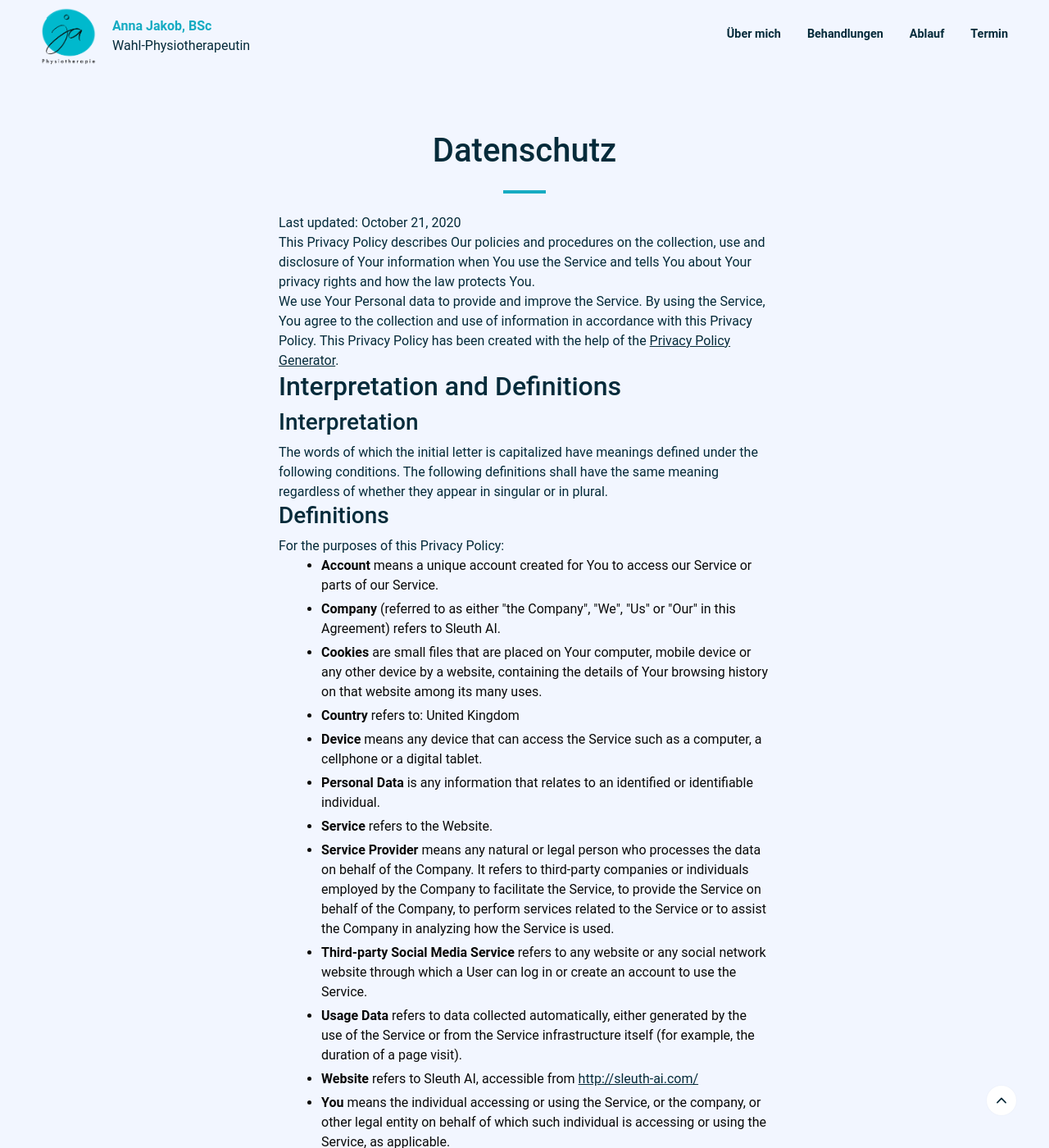
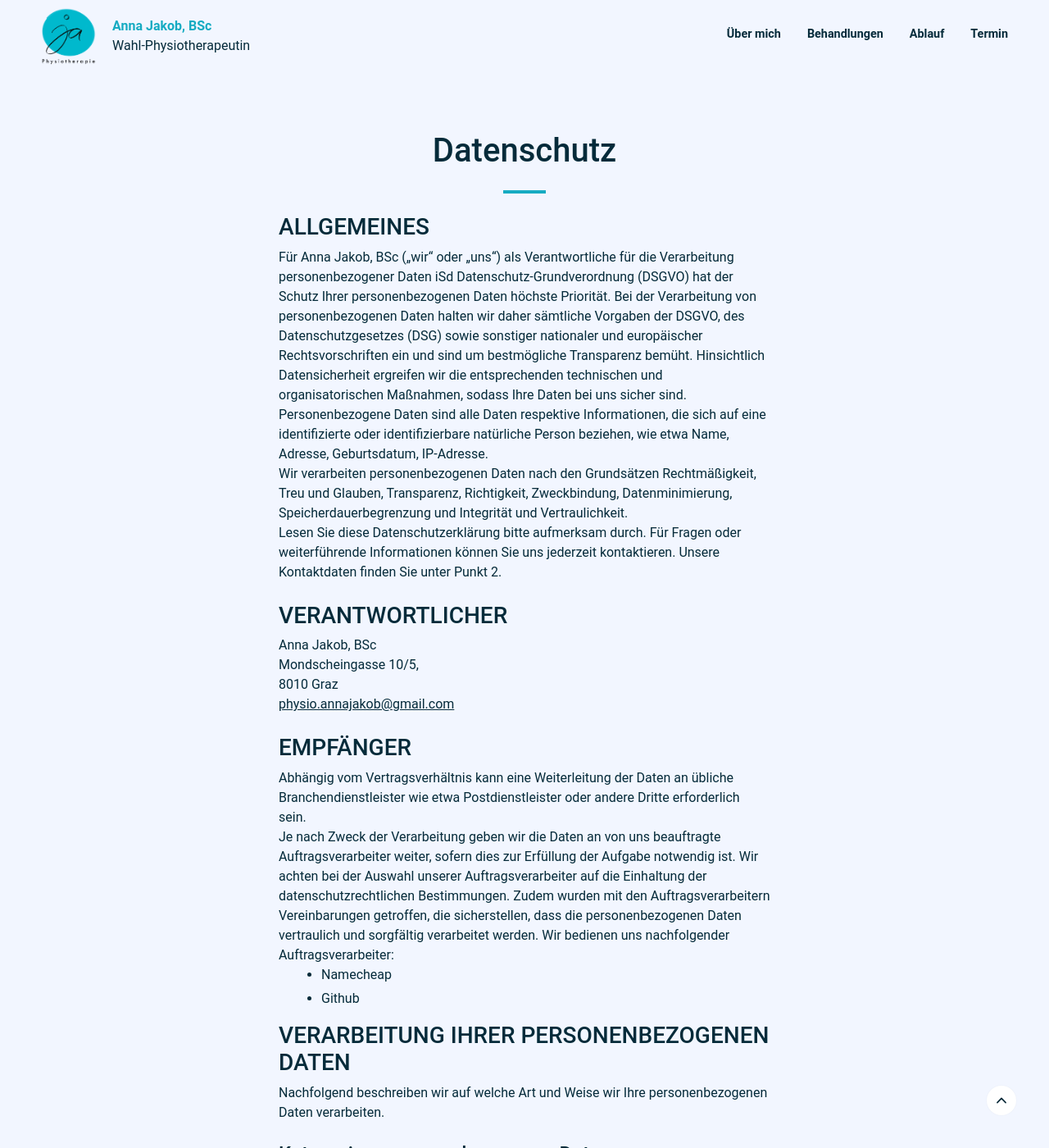
Before and after one commit to paulzwoelfer/annajakob-physio.github.io, a Jekyll site: the page built from privacy_policy.md, in a window 1280 px wide and 1400 px high. Shown: the whole window at 82% size. Built offline with Jekyll 4.4.1, drawn with Linux system fonts in a browser that asks for light colours; some of the changed text lies outside the part shown.

Commit message:
add datenschutz

```diff
--- a/_config.yml
+++ b/_config.yml
@@ -19,6 +19,8 @@ instagram_url: https://instagram.com/physio_anna_jakob
 email: physio.annajakob@gmail.com
 phone: +43 676 7988622
 UID:
+adresse: Mondscheingasse 10/5
+city: 8010 Graz
 
 # build settings
 markdown: kramdown
--- a/_sass/physio/_header.scss
+++ b/_sass/physio/_header.scss
@@ -42,6 +42,8 @@ header {
 
                 img {
                     max-width: 100%;
+                    border-radius: 16px;
+                    box-shadow: none;
                 }
             }
 
@@ -67,6 +69,8 @@ header {
 
                     img {
                         max-height: 400px;
+                        border-radius: 60px;
+                        box-shadow: 0 100px 80px #1495a712, 0 41.7776px 33.4221px #1495a70d, 0 22.3363px 17.869px #1495a70b, 0 12.5216px 10.0172px #1495a709, 0 6.6501px 5.32008px #1495a707, 0 2.76726px 2.21381px #1495a705;
                     }
                 }
             }
--- a/privacy_policy.md
+++ b/privacy_policy.md
@@ -5,96 +5,153 @@ permalink: datenschutz
 ---
 
 <div class="inner no-p-margin policy text-page">
-    <p>Last updated: October 21, 2020</p>
-    <p>This Privacy Policy describes Our policies and procedures on the collection, use and disclosure of Your information when You use the Service and tells You about Your privacy rights and how the law protects You.</p>
-    <p>We use Your Personal data to provide and improve the Service. By using the Service, You agree to the collection and use of information in accordance with this Privacy Policy. This Privacy Policy has been created with the help of the <a href="https://www.termsfeed.com/privacy-policy-generator/" target="_blank">Privacy Policy Generator</a>.</p>
-    <h2>Interpretation and Definitions</h2>
-    <h3>Interpretation</h3>
-    <p>The words of which the initial letter is capitalized have meanings defined under the following conditions. The following definitions shall have the same meaning regardless of whether they appear in singular or in plural.</p>
-    <h3>Definitions</h3>
-    <p>For the purposes of this Privacy Policy:</p>
-    <ul class="ul-dark">
-    <li>
-    <p><strong>Account</strong> means a unique account created for You to access our Service or parts of our Service.</p>
-    </li>
-    <li>
-    <p><strong>Company</strong> (referred to as either &quot;the Company&quot;, &quot;We&quot;, &quot;Us&quot; or &quot;Our&quot; in this Agreement) refers to Sleuth AI.</p>
-    </li>
-    <li>
-    <p><strong>Cookies</strong> are small files that are placed on Your computer, mobile device or any other device by a website, containing the details of Your browsing history on that website among its many uses.</p>
-    </li>
-    <li>
-    <p><strong>Country</strong> refers to:  United Kingdom</p>
-    </li>
-    <li>
-    <p><strong>Device</strong> means any device that can access the Service such as a computer, a cellphone or a digital tablet.</p>
-    </li>
-    <li>
-    <p><strong>Personal Data</strong> is any information that relates to an identified or identifiable individual.</p>
-    </li>
-    <li>
-    <p><strong>Service</strong> refers to the Website.</p>
-    </li>
-    <li>
-    <p><strong>Service Provider</strong> means any natural or legal person who processes the data on behalf of the Company. It refers to third-party companies or individuals employed by the Company to facilitate the Service, to provide the Service on behalf of the Company, to perform services related to the Service or to assist the Company in analyzing how the Service is used.</p>
-    </li>
-    <li>
-    <p><strong>Third-party Social Media Service</strong> refers to any website or any social network website through which a User can log in or create an account to use the Service.</p>
-    </li>
-    <li>
-    <p><strong>Usage Data</strong> refers to data collected automatically, either generated by the use of the Service or from the Service infrastructure itself (for example, the duration of a page visit).</p>
-    </li>
-    <li>
-    <p><strong>Website</strong> refers to Sleuth AI, accessible from <a href="http://sleuth-ai.com/" rel="external nofollow noopener" target="_blank">http://sleuth-ai.com/</a></p>
-    </li>
-    <li>
-    <p><strong>You</strong> means the individual accessing or using the Service, or the company, or other legal entity on behalf of which such individual is accessing or using the Service, as applicable.</p>
-    </li>
+    <h3>ALLGEMEINES</h3>
+    <p>
+        Für Anna Jakob, BSc („wir“ oder „uns“) als Verantwortliche für die Verarbeitung personenbezogener Daten iSd Datenschutz-Grundverordnung (DSGVO) hat der Schutz Ihrer personenbezogenen Daten höchste Priorität. Bei der Verarbeitung von
+        personenbezogenen Daten halten wir daher sämtliche Vorgaben der DSGVO, des Datenschutzgesetzes (DSG) sowie sonstiger nationaler und europäischer Rechtsvorschriften ein und sind um bestmögliche Transparenz bemüht. Hinsichtlich
+        Datensicherheit ergreifen wir die entsprechenden technischen und organisatorischen Maßnahmen, sodass Ihre Daten bei uns sicher sind.
+    </p>
+    <p>Personenbezogene Daten sind alle Daten respektive Informationen, die sich auf eine identifizierte oder identifizierbare natürliche Person beziehen, wie etwa Name, Adresse, Geburtsdatum, IP-Adresse.</p>
+    <p>Wir verarbeiten personenbezogenen Daten nach den Grundsätzen Rechtmäßigkeit, Treu und Glauben, Transparenz, Richtigkeit, Zweckbindung, Datenminimierung, Speicherdauerbegrenzung und Integrität und Vertraulichkeit.</p>
+    <p>Lesen Sie diese Datenschutzerklärung bitte aufmerksam durch. Für Fragen oder weiterführende Informationen können Sie uns jederzeit kontaktieren. Unsere Kontaktdaten finden Sie unter Punkt 2.</p>
+    <br/>
+    <div>
+        <h3>VERANTWORTLICHER</h3>
+        <div>Anna Jakob, BSc</div>
+        <div>{{ site.adresse }}, <br/>{{ site.city }}</div>
+        <a href="mailto:{{ site.email }}">{{ site.email }}</a>
+    </div>
+    <br/>
+    <h3>EMPFÄNGER</h3>
+    <p>Abhängig vom Vertragsverhältnis kann eine Weiterleitung der Daten an übliche Branchendienstleister wie etwa Postdienstleister oder andere Dritte erforderlich sein.</p>
+    <p>
+        Je nach Zweck der Verarbeitung geben wir die Daten an von uns beauftragte Auftragsverarbeiter weiter, sofern dies zur Erfüllung der Aufgabe notwendig ist. Wir achten bei der Auswahl unserer Auftragsverarbeiter auf die Einhaltung der
+        datenschutzrechtlichen Bestimmungen. Zudem wurden mit den Auftragsverarbeitern Vereinbarungen getroffen, die sicherstellen, dass die personenbezogenen Daten vertraulich und sorgfältig verarbeitet werden. Wir bedienen uns
+        nachfolgender Auftragsverarbeiter:
+    </p>
+    <ul>
+        <li>Namecheap</li>
+        <li>Github</li>
     </ul>
-    <h2>Collecting and Using Your Personal Data</h2>
-    <h3>Types of Data Collected</h3>
-    <h3>Personal Data</h3>
-    <p>While using Our Service, We may ask You to provide Us with certain personally identifiable information that can be used to contact or identify You. Personally identifiable information may include, but is not limited to:</p>
-    <ul class="ul-dark">
-    <li>
-    <p>Email address</p>
-    </li>
-    <li>
-    <p>First name and last name</p>
-    </li>
+    <h3>VERARBEITUNG IHRER PERSONENBEZOGENEN DATEN</h3>
+    <p>Nachfolgend beschreiben wir auf welche Art und Weise wir Ihre personenbezogenen Daten verarbeiten.</p>
+    <div>
+        <br/>
+        <h4>Kategorien personenbezogener Daten</h4>
+        <div>Folgende Kategorien personenbezogener Daten können – je nach Vertrag bzw. je nach Zweck – Gegenstand der Verarbeitung sein:</div>
+        <div>
+            <ul>
+                <li>Personalien: Name/Firma/sonstige geschäftsmäßige Bezeichnung, Anschrift, Kontaktdaten (Tel., E-Mail-Adresse, Fax), Geburtsdatum, etc.</li>
+                <li>Log Files: IP-Adresse; Betriebssystem, Referrer URL, Einstiegs- und Ausstiegsseite, Browser Typ, Browser Version, Land, Datum und Uhrzeit der Serveranfrage, etc.</li>
+            </ul>
+            <div>
+                <h4>Gäste unserer Webseite</h4>
+                <div>Besuchen Sie unsere Webseite werden wir personenbezogene Daten von Ihnen verarbeiten.</div>
+                <div>
+                    <ol>
+                        <li><b>Verarbeitung Personenbezoger Daten:</b>&nbsp;Log Files</li>
+                        <li>
+                            <b>Zweck der Datenverarbeitung:&nbsp;</b>Wir verarbeiten Ihre personenbezogenen Daten, um eine stabile Websitenbenutzung sicherzustellen, Probleme zu erkennen, zu analysiern und zu beheben sowie Angriffe auf
+                            unsere Website zu verhindern, um sohin unserere Webseite ordnungsgemäß, stabil und sicher betreiben zu können und unseren Webauftritt verbessern und weiterentwickeln zu können.
+                        </li>
+                        <li>
+                            <b>Rechtsgrundlage der Datenverarbeitung:&nbsp;</b>Die Datenverarbeitung basiert auf unserem berechtigten Interesse Art 6 Abs 1 lit f DSGVO. Wir haben ein berechtigtes Interesse daran, dass unsere Webseite
+                            ordnungsgemäß und sicher betrieben werden kann. Einerseits wollen wir damit unsere Webseitenbesucher schützen und andererseits unsere Webseiteninhalte entsprechend an unsere Webseitenbesucher transportieren. Um
+                            diese Ziele umzusetzen bedienen wir uns externer Dienstleister.
+                        </li>
+                        <li><b>Löschfristen:&nbsp;</b>Die Daten werden nach 3 Monaten automatisch gelöscht</li>
+                    </ol>
+                </div>
+                <div>Bitte besuchen Sie unsere Webseite nicht, wenn Sie nicht wollen, dass wir Ihre Daten verarbeiten.</div>
+            </div>
+        </div>
+      	<br/>
+        <h4>Kontaktaufnahme</h4>
+        <div>Wenn Sie per E-Mail oder mittels Kontaktformular mit uns Kontakt aufnehmen, werden verarbeiten wir Ihre Daten wie folgt:</div>
+        <div>
+            <ol>
+                <li><b>Verarbeitung Personenbezoger Daten:</b>&nbsp;Personalien bzw. die uns bekannt gegebenen Daten</li>
+                <li>
+                    <b>Zweck der Datenverarbeitung:</b>&nbsp;Wenn Sie per E-Mail oder mittels Kontaktformular mit uns Kontakt aufnehmen, werden die uns von Ihnen bekanntgegebenen Daten zwecks Bearbeitung Ihrer Anfrage und für den Fall von
+                    Anschlussfragen bei uns gespeichert.
+                </li>
+                <li>
+                    <b>Rechtsgrundlage der Datenverarbeitung:</b>&nbsp;Die Rechtmäßigkeit der Datenverarbeitung beruht auf Ihrer Einwilligung Art 6 Abs 1 lit a DSGVO. Wenn Sie mit uns in eine Vertragsbeziehung treten (wollen), verarbeiten
+                    wir Ihre personenbezogenen Daten gemäß Art 6 Abs 1 lit b DSGVO; das heißt, dass die Verarbeitung der Daten aufgrund Ihrer Anfrage zur Durchführung vorvertraglicher Maßnahmen erforderlich ist.
+                </li>
+                <li><b>Empfänger: </b>Ihre Daten werden an den Verantwortlichen übermittelt.</li>
+                <li>
+                    <b>Löschfristen:</b>&nbsp;Wir speichern die erhobenen Daten solange, bis wir Ihre Anfrage endgültig erledigen konnten bzw. wie es zur Erfüllungs des Zwecks der Datenverarbeitung erforderlich ist. Darüber hinaus speichern
+                    wir Ihre Daten, wenn wir etwa mit Ihnen in ein Vertragsverhältnis treten oder ein solches anbahnen. In diesem Fall erfolgt die Datenverarbeitung gemäß Punkt “Lieferanten, Geschäftspartner und Kunden”.
+                </li>
+            </ol>
+        </div>
+        <div>Wenn Sie nicht wollen, dass wir Ihre Daten verarbeiten, können wir Ihre Anfrage nicht bearbeiten.</div>
+		<br/>
+        <div>
+            <h4>Lieferanten, Geschäftspartner und Kunden</h4>
+            <p>Wir verarbeiten Ihre Daten, sofern Sie unser (zukünftiger) Lieferant, Geschäftspartner oder Kunde sind, wie folgt:</p>
+            <ol>
+                <li><b>Verarbeitung Personenbezoger Daten:</b>&nbsp;Personalien bzw. Daten hinsichtlich (i) der Lieferung von Waren, (ii) Erbringung von Dienstleistungen und/oder (iii) sonstiger Verträge.</li>
+                <li>
+                    <b>Zweck der Datenverarbeitung:</b>&nbsp;Die Daten werden verarbeitet, um (i) den jeweiligen Vertrag mit Ihnen abwickeln bzw. erfüllen zu können bzw. unsere Ansprüche aus oder iZm dem jeweiligen Vertrag geltend machen zu
+                    können, (ii) neue Verträge abschließen zu können und/oder (iii) bestehende Verträge aufrechterhalten zu können.<br />
+                    Darüber hinaus verarbeiten wir Ihre Daten im Rahmen der Geschäftsführung des Unternehmens (z.B. Rechnungswesen, Controlling).&nbsp;
+                </li>
+                <li>
+                    <b>Rechtsgrundlage der Datenverarbeitung:</b>&nbsp;Die Rechtmäßigkeit der Datenverarbeitung beruht auf Art 6 Abs 1 lit b DSGVO; das heißt, dass die Verarbeitung der Daten zur Vertragserfüllung, Vertragsanbahnung und/oder
+                    Aufrechterhaltung des Vertrags erfolgt. Weiters sind wir auch aufgrund der geltenden Gesetze verpflichtet (Art 6 Abs 1 lit c DSGVO) Ihre Daten zu verarbeiten (zB Geldwäscheverdachtsmeldung). <br />
+                    Weiters haben wir ein berechtigtes Interesse an der Datenverarbeitung (Art 6 Abs 1 lit f DSGVO), um eine ordnungsgemäße und effiziente Geschäftsführung durchzuführen und diverse Prozess- und der
+                    Geschäftsführungsoptimierung vorzunehmen.&nbsp;
+                </li>
+                <li><b>Empfänger:</b>&nbsp;Ihre Daten werden an den Verantwortlichen übermittelt.</li>
+                <li><b>Löschfristen:</b>&nbsp;Wir speichern Ihre Daten jedenfalls solange, wie es zur Erfüllung des Vertrags bzw. des Zwecks der Datenverarbeitung erforderlich ist.&nbsp;</li>
+            </ol>
+            <p>Wenn Sie nicht wollen, dass wir Ihre Daten verarbeiten, können wir den Vertrag mir Ihnen eventeulle nicht abwickeln oder mit Ihnen keine neuen Verträge abschließen oder die bestehenden Verträge nicht aufrechterhalten.</p>
+            <br/>
+            <div>
+                <h5>Facebook</h5>
+                <div>
+                    <ol>
+                        <li><b>Name and Kontaktinformation:</b>&nbsp;Meta Plaftorms Ireland Ltd, 4 Grand Canal Square, Grand Canal Harbour, Dublin 2, Irland</li>
+                        <li><b>Weitere Informationen:</b>&nbsp;<a href="https://www.facebook.com/about/privacy/update" target="_blank">Privacy Policy</a></li>
+                        <li>
+                            <b>Information zur gemeinsamen Verantwortlichkeit:</b><br />
+                            https://www.facebook.com/legal/terms/page_controller_addendum<br />
+                            https://www.facebook.com/legal/controller_addendum
+                        </li>
+                    </ol>
+                </div>
+            </div>
+        </div>
+    </div>
+  	<br/>
+    <h3>VERTRAULICHKEIT</h3>
+    <p>Sämtliche Mitarbeiter von uns wurden der Verschwiegenheit über die ihnen im Rahmen ihrer Tätigkeit anvertrauten oder bekannt gewordenen Informationen unterworfen.</p>
+    <br/>
+  	<h3>DATENSICHERHEIT</h3>
+    <p>
+        Datensicherheit ist uns ein großes Anliegen. Wir haben alle erforderlichen technischen und organisatorischen Maßnahmen getroffen, um die Sicherheit der Datenverarbeitung zu gewährleisten und die personenbezogenen Daten so zu
+        verarbeiten, dass sie vor Zugriffen durch unbefugte Dritte geschützt sind. Die IT-Infrastruktur von uns entsprechen den gängigen Sicherheitsanforderungen und wird regelmäßig überprüft.
+    </p>
+    <br/>
+    <h3>WAHRUNG DER BETROFFENENRECHTE / KONTAKT</h3>
+    <p>Ihnen stehen grundsätzlich folgende Rechte zu:</p>
+    <ul>
+        <li>Auskunft Art 15 DSGVO</li>
+        <li>Berichtigung Art 16 DSGVO</li>
+        <li>Löschung Art 17 DSGVO</li>
+        <li>Einschränkung Art 18 DSGVO</li>
+        <li>Datenübertragbarkeit Art 20 DSGVO und</li>
+        <li>Widerspruch Art 21 DSGVO</li>
     </ul>
-    <h3>Retention of Your Personal Data</h3>
-    <p>The Company will retain Your Personal Data only for as long as is necessary for the purposes set out in this Privacy Policy. We will retain and use Your Personal Data to the extent necessary to comply with our legal obligations (for example, if we are required to retain your data to comply with applicable laws), resolve disputes, and enforce our legal agreements and policies.</p>
-    <p>The Company will also retain Usage Data for internal analysis purposes. Usage Data is generally retained for a shorter period of time, except when this data is used to strengthen the security or to improve the functionality of Our Service, or We are legally obligated to retain this data for longer time periods.</p>
-    <h3>Transfer of Your Personal Data</h3>
-    <p>Your information, including Personal Data, is processed at the Company's operating offices and in any other places where the parties involved in the processing are located. It means that this information may be transferred to — and maintained on — computers located outside of Your state, province, country or other governmental jurisdiction where the data protection laws may differ than those from Your jurisdiction.</p>
-    <p>Your consent to this Privacy Policy followed by Your submission of such information represents Your agreement to that transfer.</p>
-    <p>The Company will take all steps reasonably necessary to ensure that Your data is treated securely and in accordance with this Privacy Policy and no transfer of Your Personal Data will take place to an organization or a country unless there are adequate controls in place including the security of Your data and other personal information.</p>
-    <h3>Disclosure of Your Personal Data</h3>
-    <h3>Business Transactions</h3>
-    <p>If the Company is involved in a merger, acquisition or asset sale, Your Personal Data may be transferred. We will provide notice before Your Personal Data is transferred and becomes subject to a different Privacy Policy.</p>
-    <h3>Law enforcement</h3>
-    <p>Under certain circumstances, the Company may be required to disclose Your Personal Data if required to do so by law or in response to valid requests by public authorities (e.g. a court or a government agency).</p>
-    <h3>Other legal requirements</h3>
-    <p>The Company may disclose Your Personal Data in the good faith belief that such action is necessary to:</p>
-    <ul class="ul-dark">
-    <li>Comply with a legal obligation</li>
-    <li>Protect and defend the rights or property of the Company</li>
-    <li>Prevent or investigate possible wrongdoing in connection with the Service</li>
-    <li>Protect the personal safety of Users of the Service or the public</li>
-    <li>Protect against legal liability</li>
-    </ul>
-
-    <h3>Security of Your Personal Data</h3>
-    <p>The security of Your Personal Data is important to Us, but remember that no method of transmission over the Internet, or method of electronic storage is 100% secure. While We strive to use commercially acceptable means to protect Your Personal Data, We cannot guarantee its absolute security.</p>
-    <h2>Links to Other Websites</h2>
-    <p>Our Service may contain links to other websites that are not operated by Us. If You click on a third party link, You will be directed to that third party's site. We strongly advise You to review the Privacy Policy of every site You visit.</p>
-    <p>We have no control over and assume no responsibility for the content, privacy policies or practices of any third party sites or services.</p>
-    <h2>Changes to this Privacy Policy</h2>
-    <p>We may update Our Privacy Policy from time to time. We will notify You of any changes by posting the new Privacy Policy on this page.</p>
-    <p>We will let You know via email and/or a prominent notice on Our Service, prior to the change becoming effective and update the &quot;Last updated&quot; date at the top of this Privacy Policy.</p>
-    <p>You are advised to review this Privacy Policy periodically for any changes. Changes to this Privacy Policy are effective when they are posted on this page.</p>
-    <h2>Contact Us</h2>
-    <p>If you have any questions about this Privacy Policy, You can contact us: <a href="mailto:{{site.email}}">{{site.email}}</a></p>
-
+    <p>
+        Erfolgt die Verarbeitung Ihrer personenbezogenen Daten aufgrund Ihrer Einwilligung, haben Sie jederzeit das Recht diese Einwilligung mit sofortiger Wirkung zu widerrufen. Die Rechtmäßigkeit der Verarbeitung Ihrer personenbezogenen
+        Daten bis zum Widerruf wird durch den Widerruf nicht berührt.
+    </p>
+    <p>
+        Sollten Sie zu der Verarbeitung Ihrer personenbezogenen Daten Fragen haben, einer Verarbeitung Ihrer Daten widersprechen respektive eine erteilte Einwilligung widerrufen wollen oder sich in Ihren Datenschutzrechten verletzt fühlen,
+        wenden Sie sich bitte an uns.
+    </p>
+    <p>Darüber hinaus steht Ihnen ein Beschwerderecht bei der Aufsichtsbehörde zu: Österreichische Datenschutzbehörde, Barichgasse 40-42, 1030 Wien, Mail: <a href="mailto:dsb@dsb.gv.at">dsb@dsb.gv.a</a></p>
 </div>
```
Also changed, not shown: imprint.md (+2 -2 lines).
